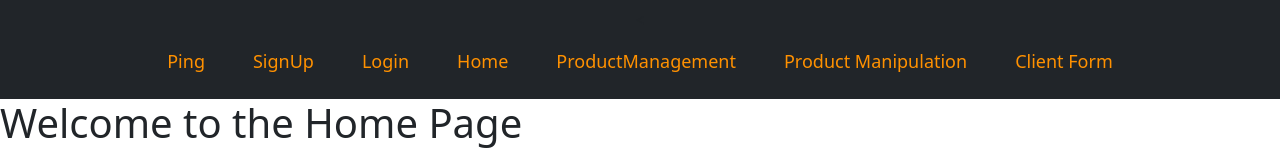
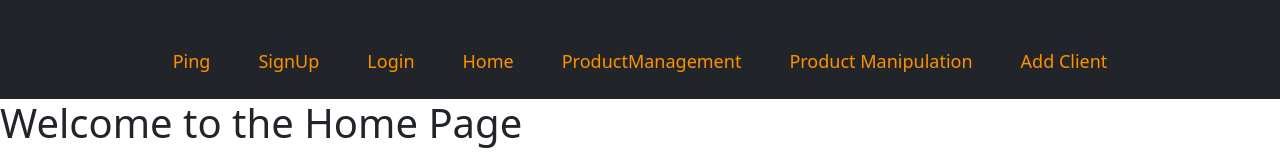
Before and after one commit to rameshiCode/hvac_sales, a Vue app in the folder vue-project/: page / in a window 1280 px wide. Shown: the top 157 px of the page. Built offline with nearby package versions, Linux system fonts and the light colour scheme; no server answers.

Commit message:
fix header

```diff
--- a/vue-project/src/components/Header.vue
+++ b/vue-project/src/components/Header.vue
@@ -12,7 +12,7 @@
           <router-link class="nav-link btn-hdr" to="/home">Home</router-link>
           <router-link class="nav-link btn-hdr" to="/product-management">ProductManagement</router-link>
           <router-link class="nav-link btn-hdr" to="/product-manipulation">Product Manipulation</router-link>
-          <router-link class="nav-link btn-hdr" to="/client-form">Client Form</router-link>
+          <router-link class="nav-link btn-hdr" to="/add-client">Add Client</router-link>
 
         </nav>
       </div>
```
